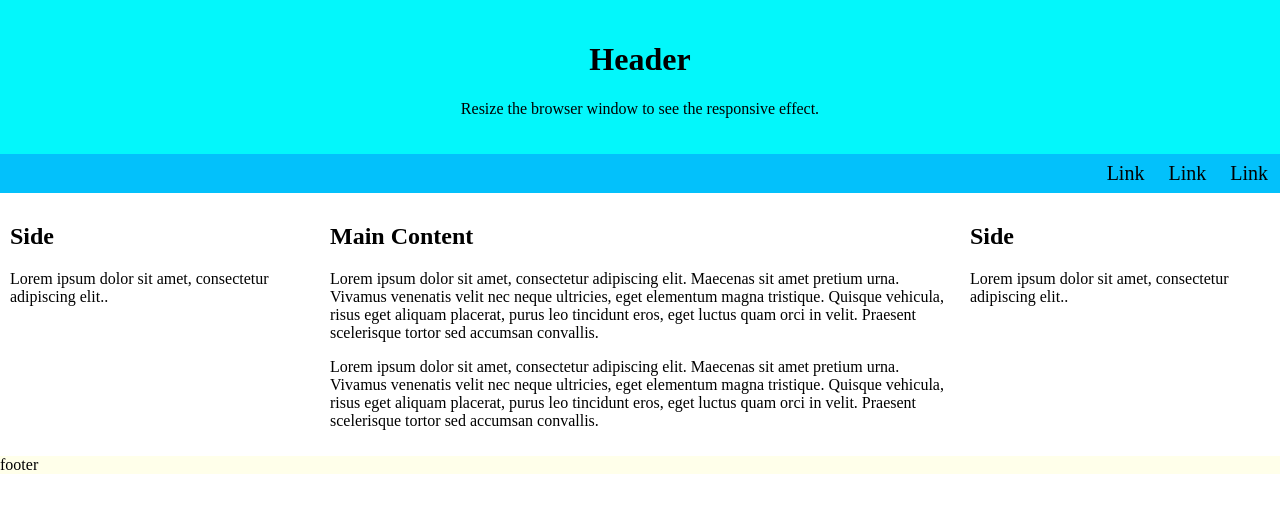
After one commit to noodleWrecker7/noodleserv, a PHP site: page /www3/test.html in a window 1280 px wide. The commit adds this page. Shown: the top 513 px of the page. Run offline with PHP 8.4, Linux system fonts and the light colour scheme.

Commit message:
bunch o shit

```diff
--- /dev/null
+++ b/www3/test.css
@@ -0,0 +1,71 @@
+* {
+    box-sizing: border-box;
+}
+
+body {
+  margin: 0;
+}
+
+/* Style the header */
+header {
+    background-color: #03F7FB;
+    padding: 20px;
+    text-align: center;
+    width: 100%;
+}
+footer {
+    background-color: #ffffEA;
+    bottom: 0;
+}
+/* Style the top navigation bar */
+.topnav {
+    overflow: hidden;
+    background-color: rgb(3, 193, 251);
+}
+
+/* Style the topnav links */
+.topnav a {
+    float: right;
+    display: block;
+    color: black;
+    text-align: center;
+    padding: 8px 12px;
+    text-decoration: none;
+    font-size: 20px;
+}
+
+/* Change color on hover */
+.topnav a:hover {
+    background-color: rgb(3, 222, 251);
+    color: black;
+}
+
+/* Create three unequal columns that floats next to each other */
+.column {
+    float: left;
+    padding: 10px;
+}
+
+/* Left and right column */
+.column.side {
+    width: 25%;
+}
+
+/* Middle column */
+.column.middle {
+    width: 50%;
+}
+
+/* Clear floats after the columns */
+.row:after {
+    content: "";
+    display: table;
+    clear: both;
+}
+
+/* Responsive layout - makes the three columns stack on top of each other instead of next to each other */
+@media screen and (max-width: 600px) {
+    .column.side, .column.middle {
+        width: 100%;
+    }
+}
--- /dev/null
+++ b/www3/test.html
@@ -0,0 +1,41 @@
+<!DOCTYPE html>
+<html lang="en">
+<head>
+<title>CSS Website Layout</title>
+<meta charset="utf-8">
+<meta name="viewport" content="width=device-width, initial-scale=1">
+<link rel="stylesheet" type="text/css" href="test.css"><link>
+</head>
+<body>
+
+<header>
+  <h1>Header</h1>
+  <p>Resize the browser window to see the responsive effect.</p>
+</header>
+
+<div class="topnav">
+  <a href="#">Link</a>
+  <a href="#">Link</a>
+  <a href="#">Link</a>
+</div>
+
+<div class="row">
+  <div class="column side">
+    <h2>Side</h2>
+    <p>Lorem ipsum dolor sit amet, consectetur adipiscing elit..</p>
+  </div>
+  <div class="column middle">
+    <h2>Main Content</h2>
+    <p>Lorem ipsum dolor sit amet, consectetur adipiscing elit. Maecenas sit amet pretium urna. Vivamus venenatis velit nec neque ultricies, eget elementum magna tristique. Quisque vehicula, risus eget aliquam placerat, purus leo tincidunt eros, eget luctus quam orci in velit. Praesent scelerisque tortor sed accumsan convallis.</p>
+    <p>Lorem ipsum dolor sit amet, consectetur adipiscing elit. Maecenas sit amet pretium urna. Vivamus venenatis velit nec neque ultricies, eget elementum magna tristique. Quisque vehicula, risus eget aliquam placerat, purus leo tincidunt eros, eget luctus quam orci in velit. Praesent scelerisque tortor sed accumsan convallis.</p>
+  </div>
+  <div class="column side">
+    <h2>Side</h2>
+    <p>Lorem ipsum dolor sit amet, consectetur adipiscing elit..</p>
+  </div>
+</div>
+<footer>
+    footer
+</footer>
+</body>
+</html>
```
Also changed, not shown: bad/indexbad.css (added, +131 -0 lines), bad/indexbad.html (added, +39 -0 lines), index.css (+51 -107 lines), index.html (+24 -28 lines), bad/indexold.html (renamed from indexold.html).
